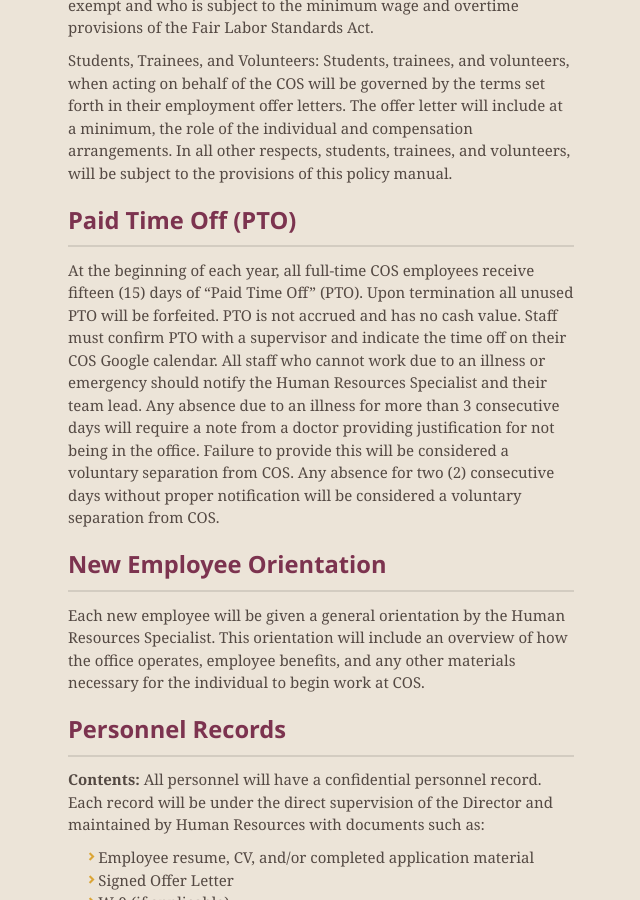
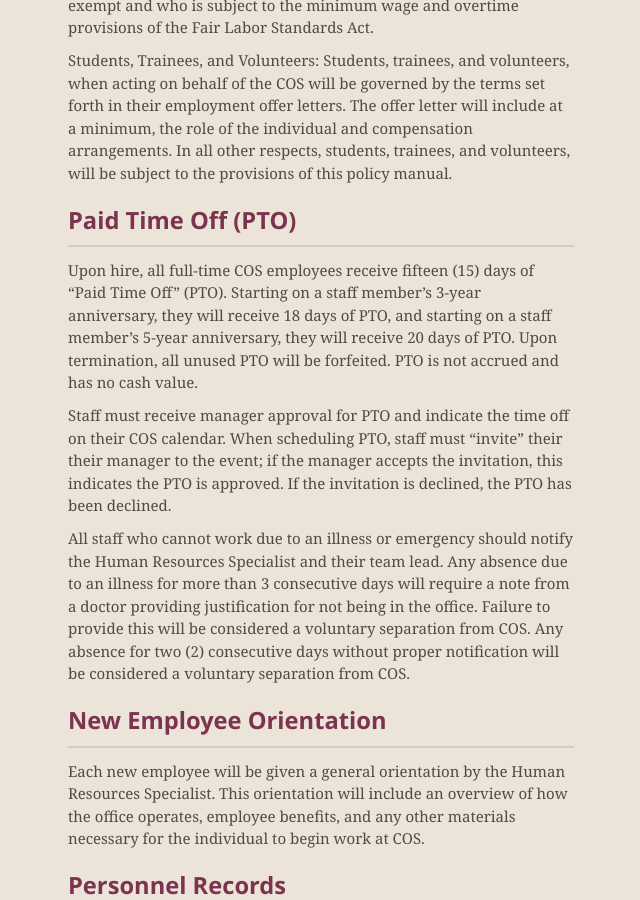
Before and after one commit to CenterForOpenScience/Policies-and-Procedures, a Jekyll site: the page built from index.md, in a window 1280 px wide and 900 px high, scrolled down 5832 px. Shown: the whole window, without its empty margins (319-959 px from the left). Built offline with Jekyll 4.4.1, drawn with Linux system fonts in a browser that asks for light colours; nearby versions of some CDN libraries; our own code applies the rules of GitHub Pages for plain Markdown files.

Commit message:
Update index.md

```diff
--- a/index.md
+++ b/index.md
@@ -141,7 +141,11 @@
 Paid Time Off (PTO)
 ------------------
 
-At the beginning of each year, all full-time COS employees receive fifteen (15) days of “Paid Time Off” (PTO). Upon termination all unused PTO will be forfeited. PTO is not accrued and has no cash value. Staff must confirm PTO with a supervisor and indicate the time off on their COS Google calendar. All staff who cannot work due to an illness or emergency should notify the Human Resources Specialist and their team lead.  Any absence due to an illness for more than 3 consecutive days will require a note from a doctor providing justification for not being in the office. Failure to provide this will be considered a voluntary separation from COS.  Any absence for two (2) consecutive days without proper notification will be considered a voluntary separation from COS.
+Upon hire, all full-time COS employees receive fifteen (15) days of “Paid Time Off” (PTO). Starting on a staff member’s 3-year anniversary, they will receive 18 days of PTO, and starting on a staff member’s 5-year anniversary, they will receive 20 days of PTO. Upon termination, all unused PTO will be forfeited. PTO is not accrued and has no cash value.
+
+Staff must receive manager approval for PTO and indicate the time off on their COS calendar. When scheduling PTO, staff must “invite” their their manager to the event; if the manager accepts the invitation, this indicates the PTO is approved. If the invitation is declined, the PTO has been declined.
+
+All staff who cannot work due to an illness or emergency should notify the Human Resources Specialist and their team lead.  Any absence due to an illness for more than 3 consecutive days will require a note from a doctor providing justification for not being in the office. Failure to provide this will be considered a voluntary separation from COS.  Any absence for two (2) consecutive days without proper notification will be considered a voluntary separation from COS.
 
 New Employee Orientation
 ------------------
```
